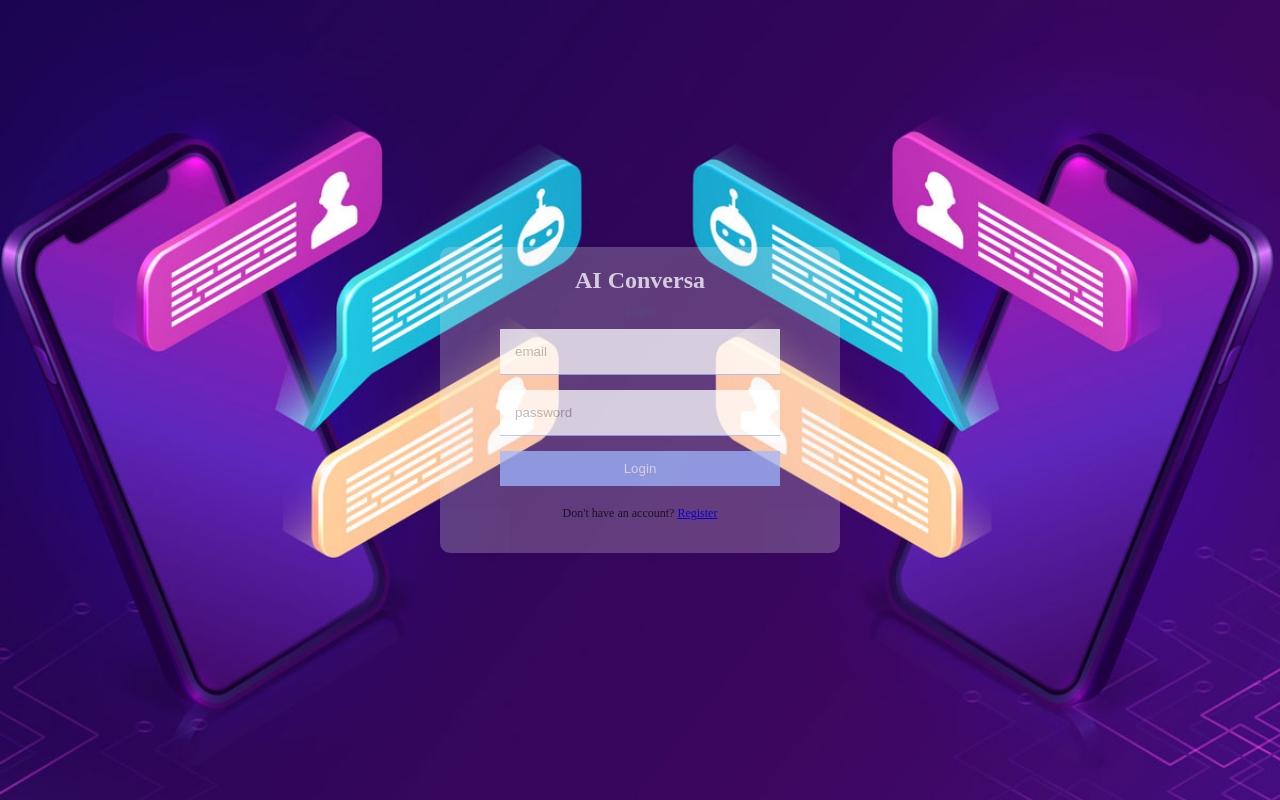
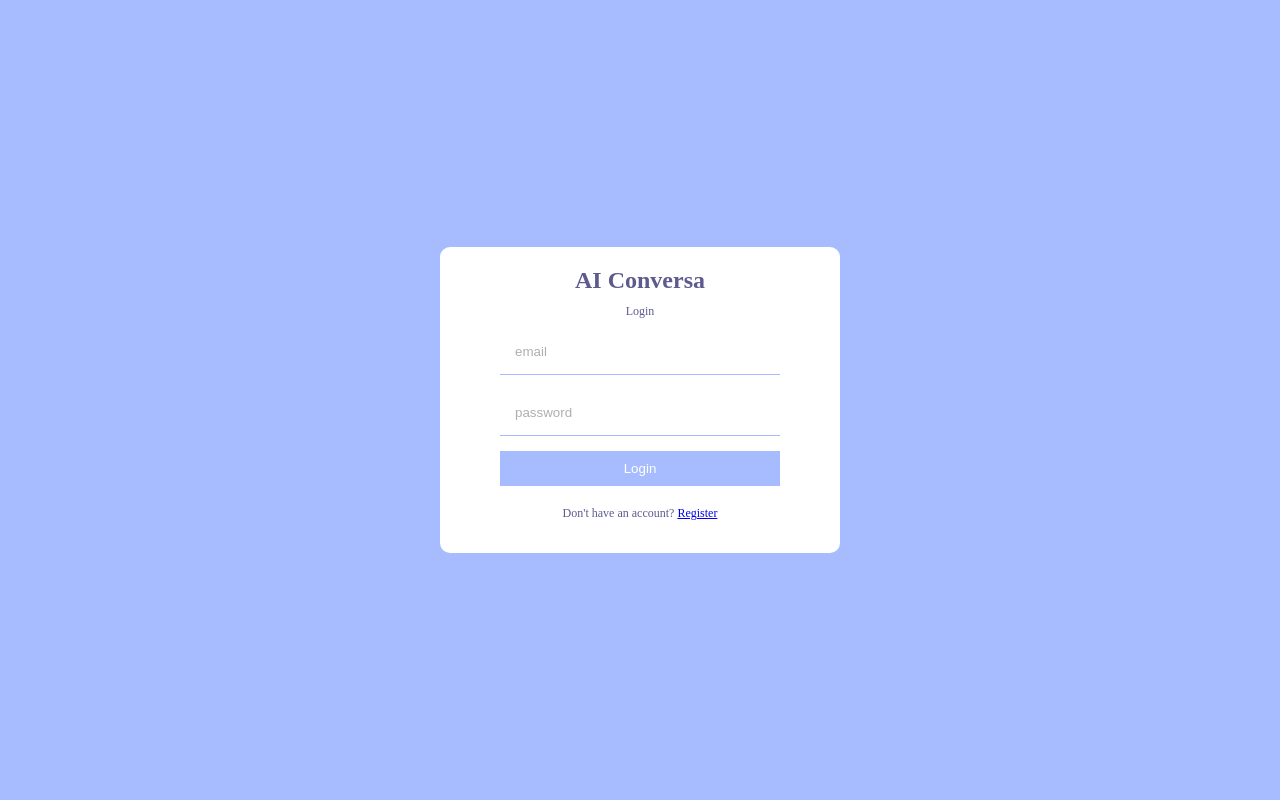
Before and after one commit to arun306/AI-Conversa, a React (Create React App) app: page /login in a window 1280 px wide. Built offline with nearby package versions, Linux system fonts and the light colour scheme; no server answers.

Commit message:
new styles added

```diff
--- a/src/styles.scss
+++ b/src/styles.scss
@@ -28,18 +28,13 @@ body{
 $mainBg-color: #a7bcff;
 
 .formContainer{
-    // background-color: $mainBg-color;
-    background-image: url("./img/chat-app-1.jpg");
-    background-size: cover;
-    background-repeat: no-repeat;
+    background-color: $mainBg-color;
     height: 100vh;
     display: flex;
     align-items: center;
     justify-content: center;
     .formWrapper{
-        // background-color: white;
-        background-color: rgba(241, 233, 233,0.3);
-        opacity: 0.8;
+        background-color: white;
         padding: 20px 60px;
         border-radius: 10px;
         display: flex;
@@ -47,7 +42,7 @@ $mainBg-color: #a7bcff;
         align-items: center;
         gap: 10px;
         .logo{
-            color: #ffffff;
+            color: #5d5b8d;
             font-weight: bold;
             font-size: 24px;
         }
@@ -89,7 +84,7 @@ $mainBg-color: #a7bcff;
             }
         }
         p{
-            color: #141415;
+            color: #5d5b8d;
             font-size: 12px;
             margin-top: 10px;
         }
```
